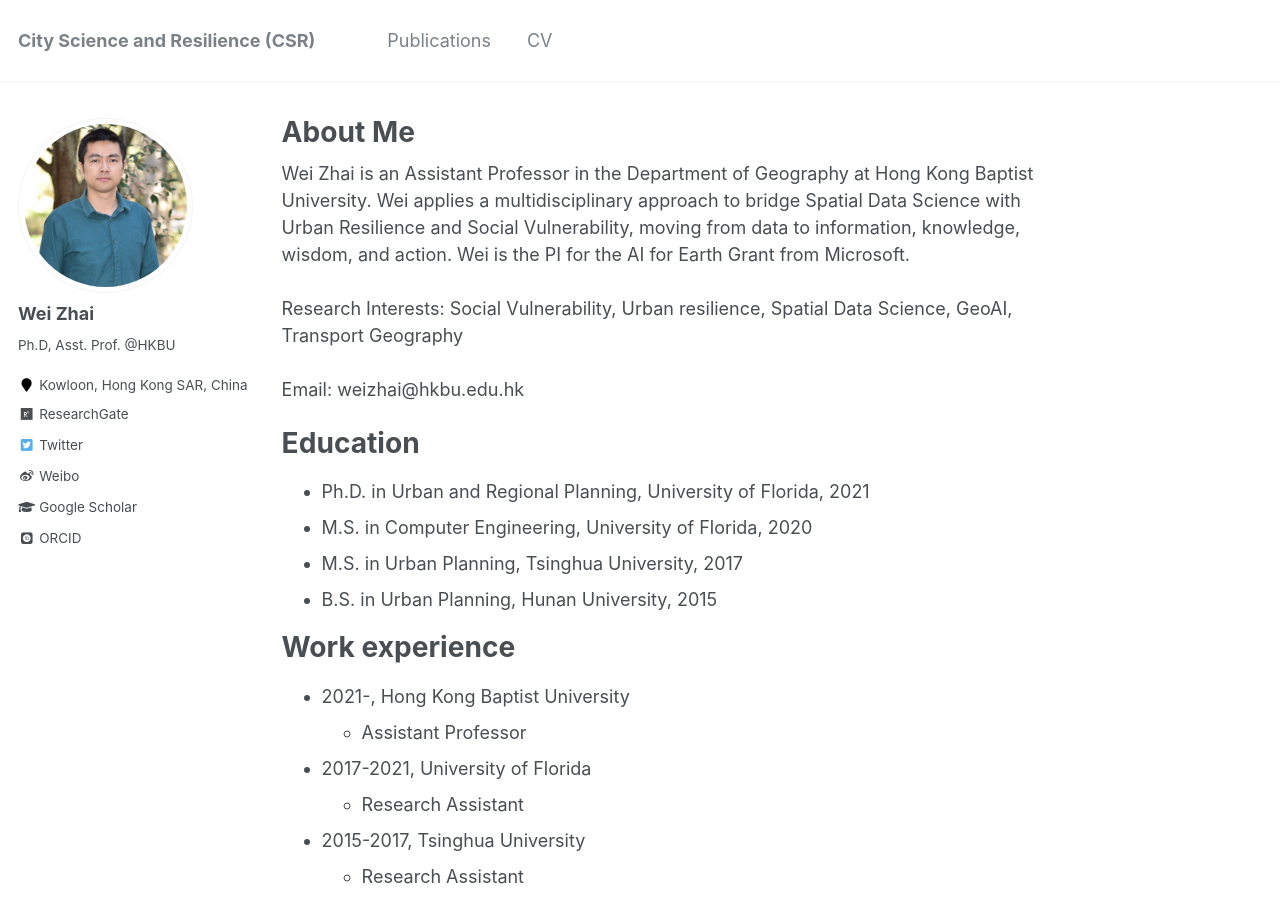
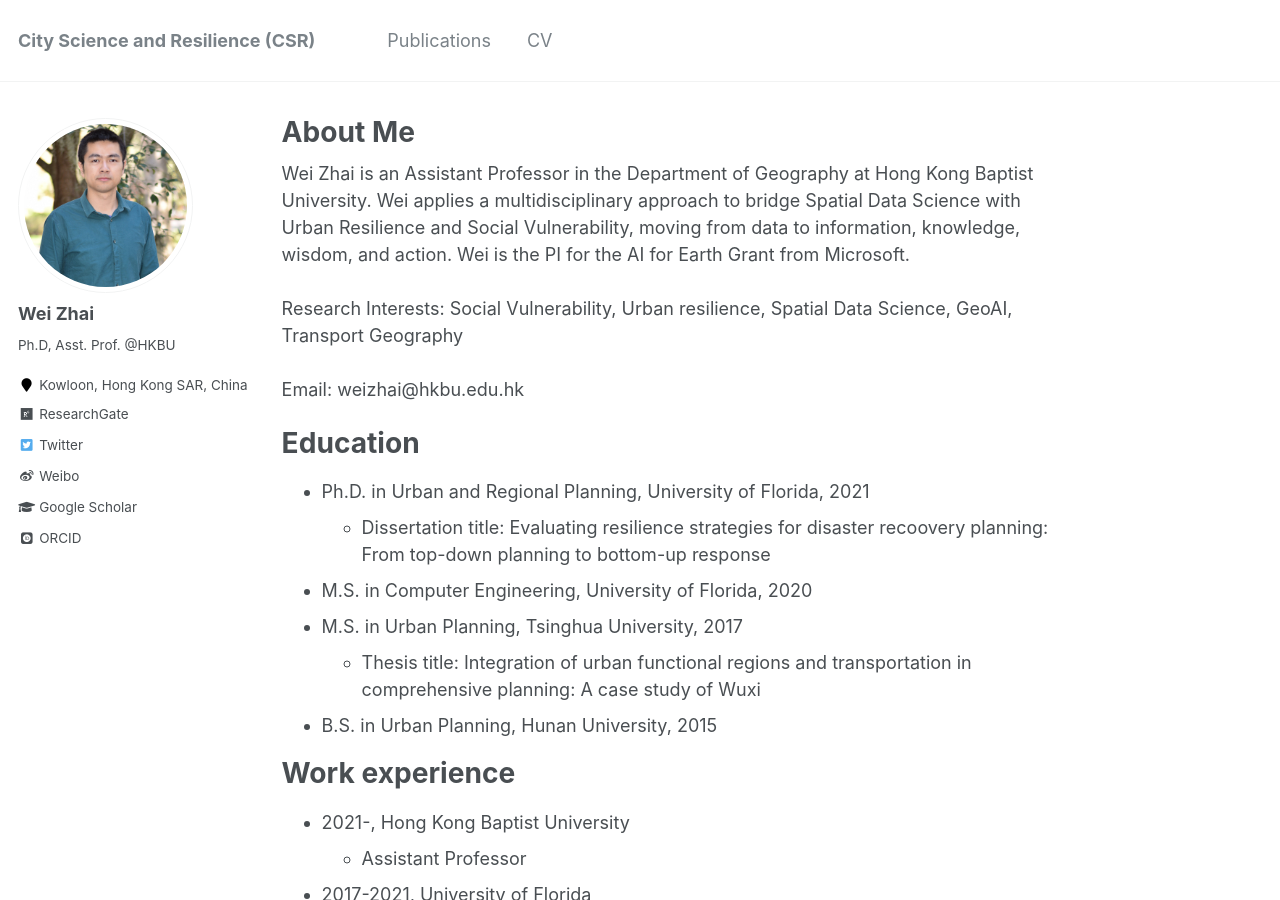
Before and after one commit to skywalkerzhai/weizhai.github.io, a Jekyll site: the page built from _pages/about.md, in a window 1280 px wide and 900 px high. Built offline with Jekyll 4.4.1, drawn with Linux system fonts in a browser that asks for light colours; some web fonts are replaced.

Commit message:
Update about.md

```diff
--- a/_pages/about.md
+++ b/_pages/about.md
@@ -17,8 +17,10 @@ Email: weizhai@hkbu.edu.hk
 Education
 ======
 * Ph.D. in Urban and Regional Planning, University of Florida, 2021
+  * Dissertation title: Evaluating resilience strategies for disaster recoovery planning: From top-down planning to bottom-up response
 * M.S. in Computer Engineering, University of Florida, 2020
 * M.S. in Urban Planning, Tsinghua University, 2017
+  * Thesis title: Integration of urban functional regions and transportation in comprehensive planning: A case study of Wuxi
 * B.S. in Urban Planning, Hunan University, 2015
 
 Work experience
```
